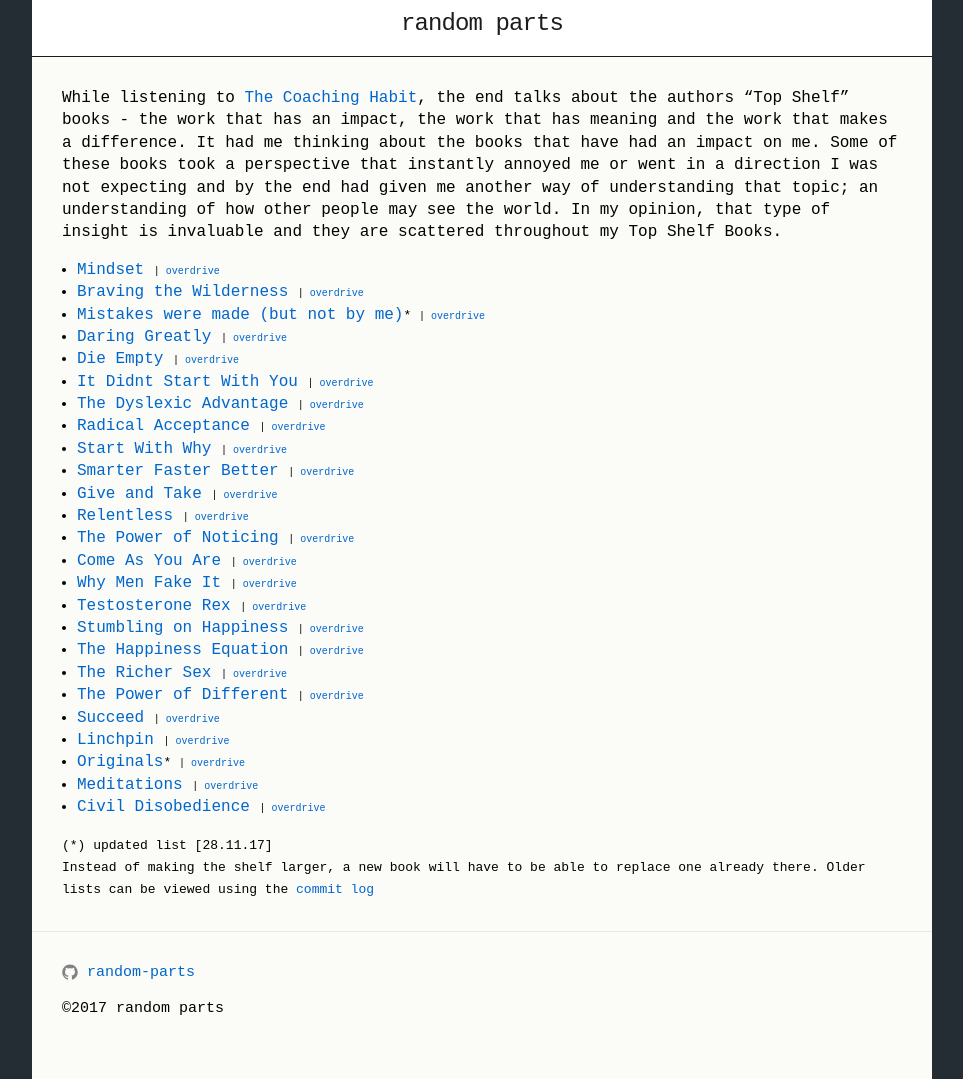
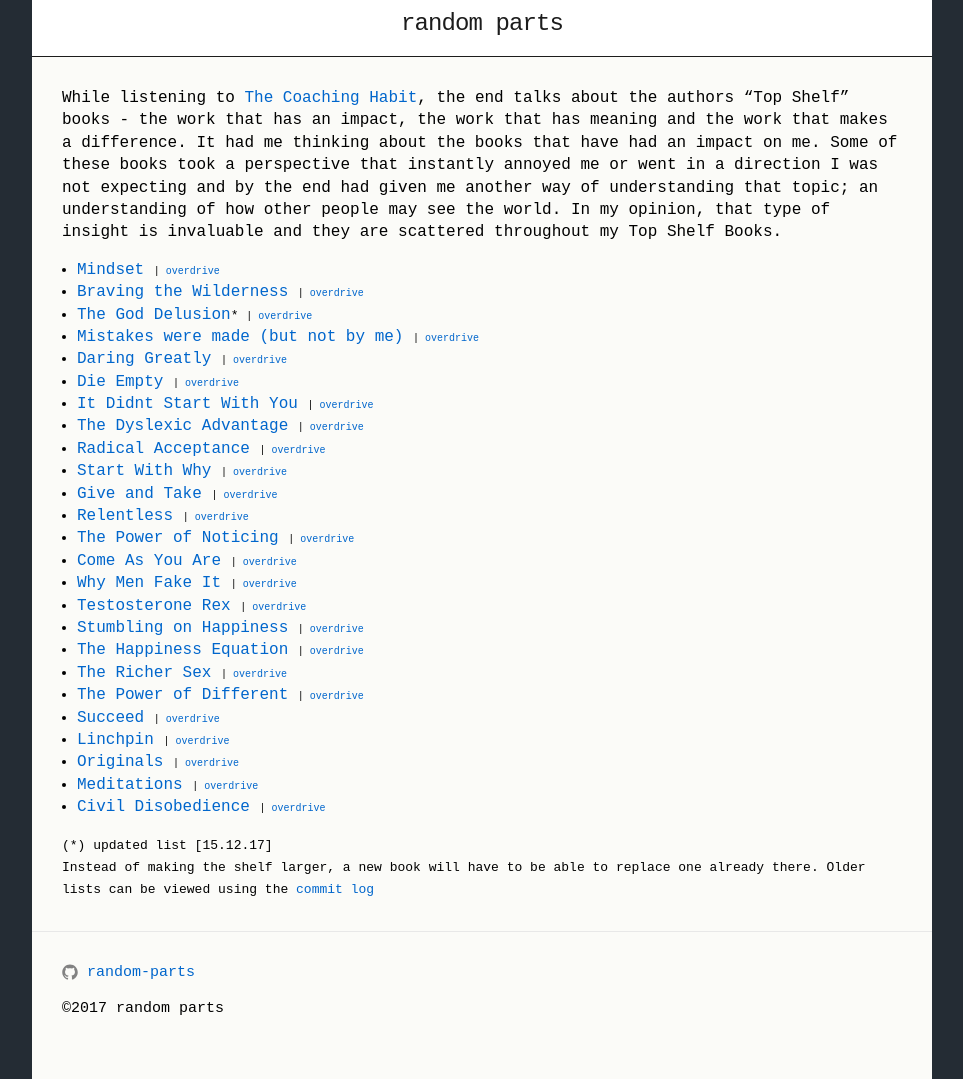
Before and after one commit to random-parts/random-parts.github.io, a Jekyll site: the page built from index.md, in a window 1280 px wide. Shown: the whole page, without its empty margins (158-1121 px from the left). Built offline with Jekyll 4.4.1, drawn with Linux system fonts in a browser that asks for light colours.

Commit message:
update list
added The God Delusion

```diff
--- a/index.md
+++ b/index.md
@@ -7,14 +7,14 @@
 
 - [Mindset] <font size="1">| <a href="https://www.overdrive.com/media/233385/mindset">overdrive</a></font>
 - [Braving the Wilderness] <font size="1">| <a href="https://www.overdrive.com/media/3198225/braving-the-wilderness">overdrive</a></font>
-- [Mistakes were made (but not by me)]<font size="2">* </font><font size="1">| <a href="https://www.overdrive.com/media/573883/mistakes-were-made-but-not-by-me">overdrive</a></font>
+- [The God Delusion]<font size="2">* </font><font size="1">| <a href="https://www.overdrive.com/media/158168/the-god-delusion">overdrive</a></font>
+- [Mistakes were made (but not by me)] <font size="1">| <a href="https://www.overdrive.com/media/573883/mistakes-were-made-but-not-by-me">overdrive</a></font>
 - [Daring Greatly] <font size="1">| <a href="https://www.overdrive.com/media/3326143/daring-greatly">overdrive</a></font>
 - [Die Empty] <font size="1">| <a href="https://www.overdrive.com/media/1450906/die-empty">overdrive</a></font>
 - [It Didnt Start With You] <font size="1">| <a href="https://www.overdrive.com/media/2395059/it-didnt-start-with-you">overdrive</a></font>
 - [The Dyslexic Advantage] <font size="1">| <a href="https://www.overdrive.com/media/1940970/the-dyslexic-advantage">overdrive</a></font>
 - [Radical Acceptance] <font size="1">| <a href="https://www.overdrive.com/media/2101685/radical-acceptance">overdrive</a></font>
 - [Start With Why] <font size="1">| <a href="https://www.overdrive.com/media/3348536/start-with-why">overdrive</a></font>
-- [Smarter Faster Better] <font size="1">| <a href="https://www.overdrive.com/media/2236904/smarter-faster-better">overdrive</a></font>
 - [Give and Take] <font size="1">| <a href="https://www.overdrive.com/media/1289602/give-and-take">overdrive</a></font>
 - [Relentless] <font size="1">| <a href="https://www.overdrive.com/media/2077109/relentless">overdrive</a></font>
 - [The Power of Noticing] <font size="1">| <a href="https://www.overdrive.com/media/1542277/the-power-of-noticing">overdrive</a></font>
@@ -27,25 +27,25 @@
 - [The Power of Different] <font size="1">| <a href="https://www.overdrive.com/media/3156828/the-power-of-different">overdrive</a></font>
 - [Succeed] <font size="1">| <a href="https://www.overdrive.com/media/355432/succeed">overdrive</a></font>
 - [Linchpin] <font size="1">| <a href="https://www.overdrive.com/media/242862/linchpin">overdrive</a></font>
-- [Originals]<font size="2">* </font><font size="1"> | <a href="https://www.overdrive.com/media/2205291/originals">overdrive</a></font>
+- [Originals] <font size="1">| <a href="https://www.overdrive.com/media/2205291/originals">overdrive</a></font>
 - [Meditations] <font size="1">| <a href="https://www.overdrive.com/media/287520/meditations">overdrive</a></font>
 - [Civil Disobedience] <font size="1">| <a href="https://www.overdrive.com/media/3130078/civil-disobedience">overdrive</a></font>
 
-<font size="2">(*) updated list [28.11.17]
+<font size="2">(*) updated list [15.12.17]
 <br/>Instead of making the shelf larger, a new book will have to be able to replace one already there. Older lists can be viewed using the <a href="https://github.com/random-parts/random-parts.github.io/commits/master">commit log</a></font>
 
 
-[The Coaching Habit]: https://www.worldcat.org/title/coaching-habit-say-less-ask-more-change-the-way-you-lead-forever/oclc/969053597&referer=brief_results
+[The Coaching Habit]: https://www.worldcat.org/title/coaching-habit-say-less-ask-more-change-the-way-you-lead-forever/oclc/969053597
 [Mindset]: http://www.worldcat.org/oclc/929888799
 [Braving the Wilderness]: http://www.worldcat.org/oclc/1010600018
-[Mistakes were made (but not by me)]: https://www.worldcat.org/title/mistakes-were-made-but-not-by-me-why-we-justify-foolish-beliefs-bad-decisions-and-hurtful-acts/oclc/960079734&referer=brief_results
+[The God Delusion]: https://www.worldcat.org/title/god-delusion/oclc/671274630
+[Mistakes were made (but not by me)]: https://www.worldcat.org/title/mistakes-were-made-but-not-by-me-why-we-justify-foolish-beliefs-bad-decisions-and-hurtful-acts/oclc/960079734
 [Daring Greatly]: http://www.worldcat.org/oclc/1003641523
 [Die Empty]: http://www.worldcat.org/oclc/997044220
 [It Didnt Start With You]: http://www.worldcat.org/oclc/948181047
 [The Dyslexic Advantage]: http://www.worldcat.org/oclc/741558934
 [Radical Acceptance]: http://www.worldcat.org/oclc/827648445
 [Start With Why]: http://www.worldcat.org/oclc/1002097079
-[Smarter Faster Better]: http://www.worldcat.org/oclc/968187235
 [Give and Take]: http://www.worldcat.org/oclc/999649005
 [Relentless]: http://www.worldcat.org/oclc/903255274
 [The Power of Noticing]: http://www.worldcat.org/oclc/974220212
@@ -58,6 +58,6 @@
 [The Power of Different]: http://www.worldcat.org/oclc/974890921
 [Succeed]: http://www.worldcat.org/oclc/646113392
 [Linchpin]: http://www.worldcat.org/oclc/966187668
-[Originals]: https://www.worldcat.org/title/originals/oclc/909318356&referer=brief_results
+[Originals]: https://www.worldcat.org/title/originals/oclc/909318356
 [Meditations]: http://www.worldcat.org/oclc/464586916
 [Civil Disobedience]: http://www.worldcat.org/oclc/317494464
```
